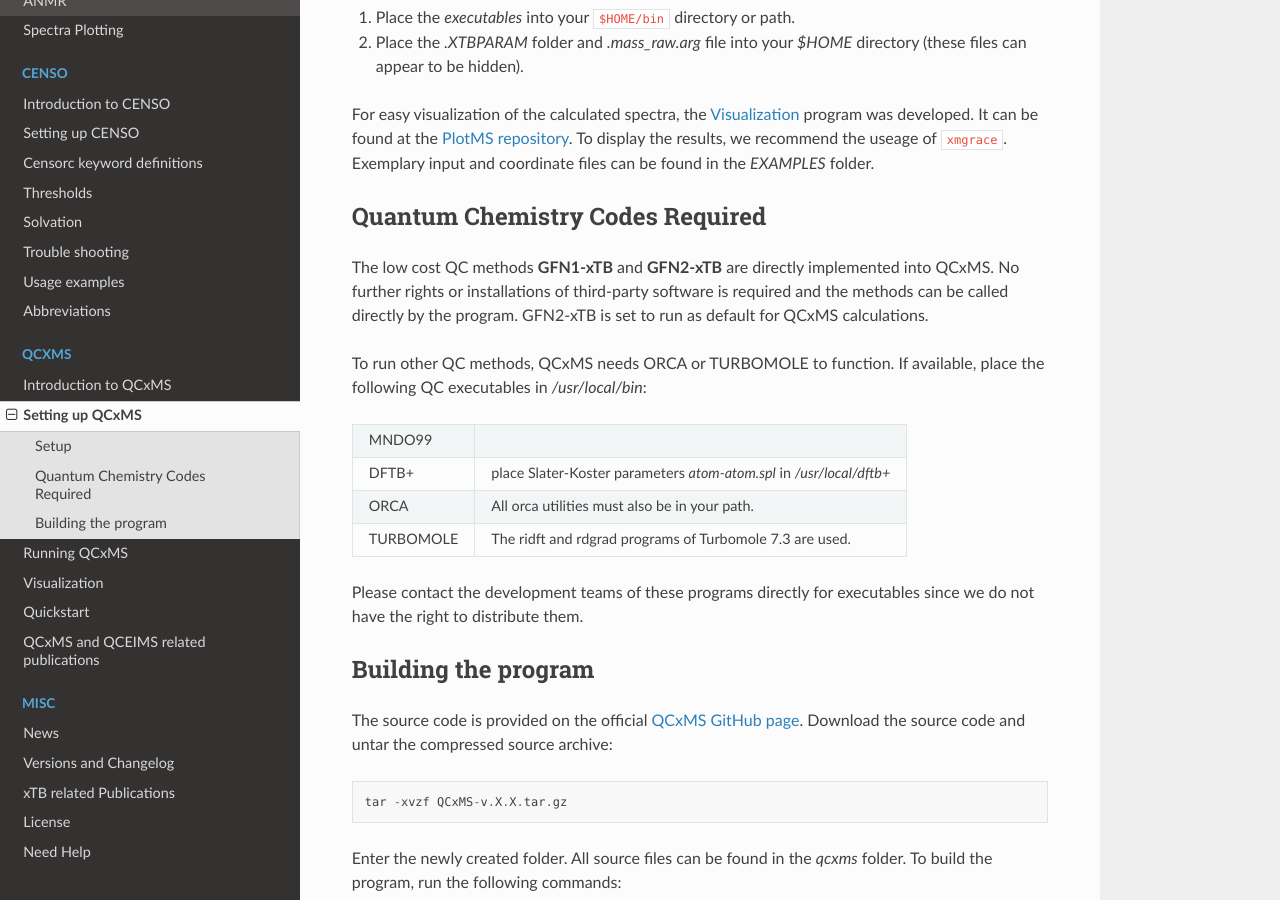
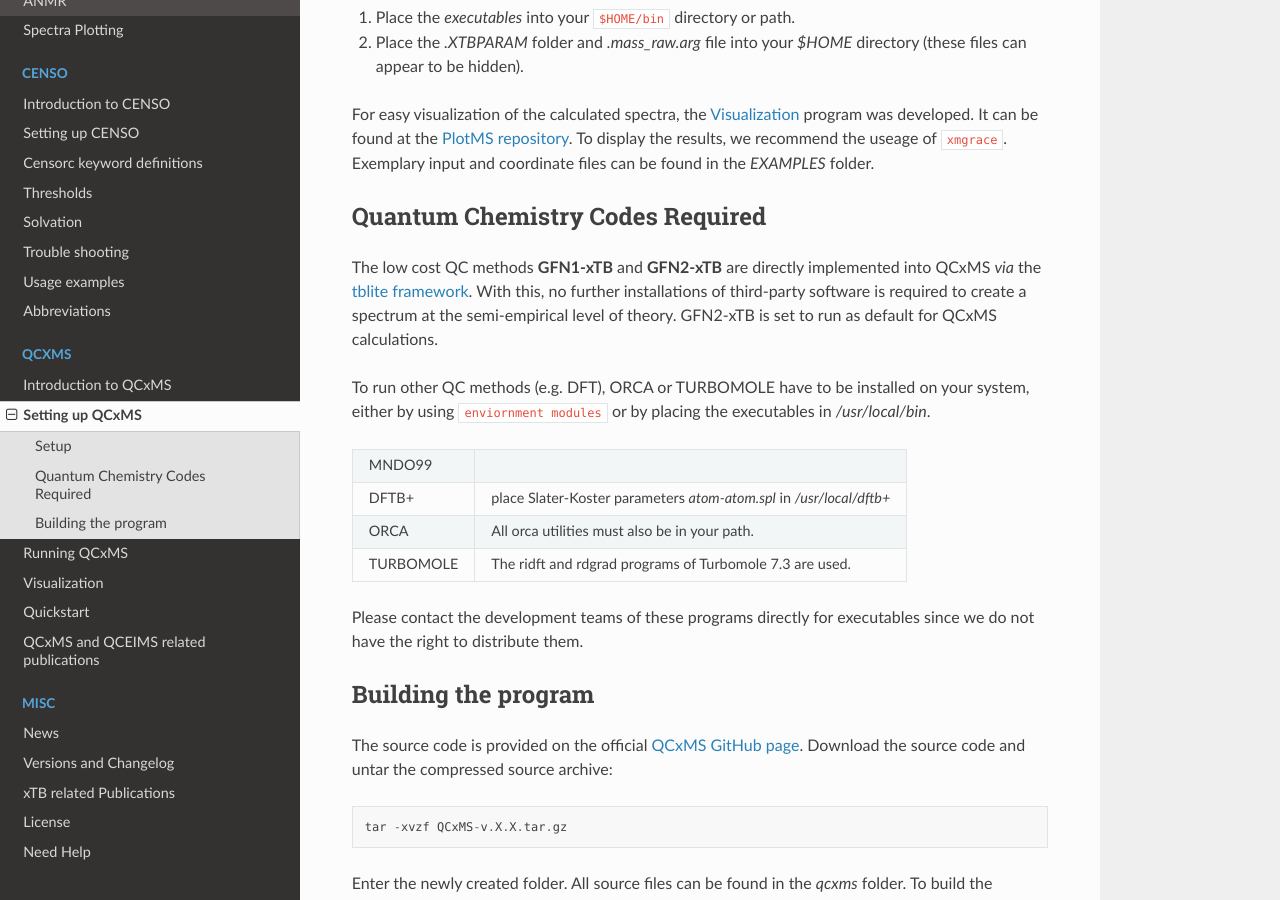
Before and after one commit to grimme-lab/xtb_docs, a Sphinx documentation site: the page built from source/qcxms_doc/qcxms_setup.rst, in a window 1280 px wide and 900 px high, scrolled down 921 px. Built offline with Sphinx 7.4.7 and the Read the Docs theme 2.0.0, drawn with Linux system fonts in a browser that asks for light colours.

Commit message:
added tblite link

```diff
--- a/source/qcxms_doc/qcxms_setup.rst
+++ b/source/qcxms_doc/qcxms_setup.rst
@@ -48,12 +48,12 @@ Exemplary input and coordinate files can be found in the `EXAMPLES` folder.
 Quantum Chemistry Codes Required
 ================================
 
-The low cost QC methods **GFN1-xTB** and **GFN2-xTB** are directly implemented into QCxMS. No further rights or installations of
-third-party software is required and the methods can be called directly by the program. GFN2-xTB is set to run as default for
-QCxMS calculations.
+The low cost QC methods **GFN1-xTB** and **GFN2-xTB** are directly implemented into QCxMS `via` the `tblite framework <https://github.com/tblite/tblite>`_.
+With this, no further installations of third-party software is required to create a spectrum at the semi-empirical level of theory.
+GFN2-xTB is set to run as default for QCxMS calculations.
 
-To run other QC methods, QCxMS needs ORCA or TURBOMOLE to function.
-If available, place the following QC executables in `/usr/local/bin`:
+To run other QC methods (e.g. DFT), ORCA or TURBOMOLE have to be installed on your system,
+either by using ``enviornment modules`` or by placing the executables in `/usr/local/bin`.
 
 +-----------+-----------------------------------------------------------------------+
 | MNDO99    |                                                                       |
```
